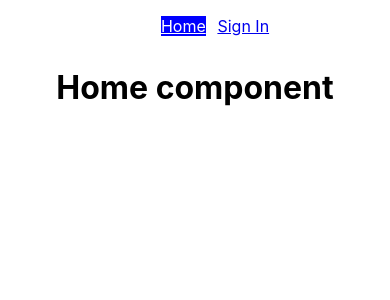
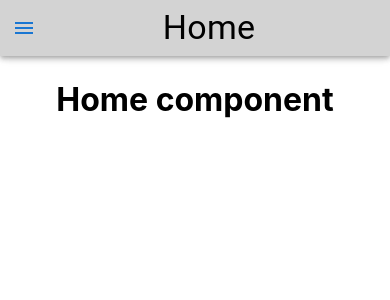
Before and after one commit to BeerSheva22-ArtemVolkov/react-application, a React (Create React App) app: page / in a window 390 px wide. Shown: the top 300 px of the page. Built offline with nearby package versions, Linux system fonts and the light colour scheme.

Commit message:
additional navigator

```diff
--- a/src/App.tsx
+++ b/src/App.tsx
@@ -1,7 +1,5 @@
-import { useEffect } from "react";
-import { useDispatch } from "react-redux";
-import { BrowserRouter, NavLink, Route, Routes } from "react-router-dom";
-import Navigator, { RouteType } from "./components/navigators/Navigator";
+import { BrowserRouter, Route, Routes } from "react-router-dom";
+import { RouteType } from "./components/navigators/Navigator";
 import Home from "./components/pages/Home";
 import Customers from "./components/pages/Customers";
 import Orders from "./components/pages/Orders";
@@ -15,6 +13,7 @@
 import { useMemo } from "react";
 import routesConfig from './config/routes-config.json';
 import NotFound from "./components/pages/NotFound";
+import NavigatorDispathcer from "./components/navigators/NavigatorDispatcher";
 
 const { always, authenticated, admin, noadmin, noauthenticated } = routesConfig;
 function getRoutes(username: string): RouteType[] {
@@ -36,7 +35,7 @@
   return <BrowserRouter>
     <Routes>
       {/* Route - это условно отображаемый компонент, который предоставляет пользовательский интерфейс, когда его путь совпадает с текущим URL. */}
-      <Route path="/" element={<Navigator routes={routes} />}>
+      <Route path="/" element={<NavigatorDispathcer routes={routes} />}>
         {/* index - основной подмаршрут */}
         <Route index element={<Home />} />
         <Route path="customers" element={<Customers />} >
--- a/src/components/common/Input.tsx
+++ b/src/components/common/Input.tsx
@@ -33,8 +33,8 @@
     function onChangeFn(event: any) {
         // console.log(event.target.nodeValue);
         inputElementRef.current = event.target as any
-        // setDisabled(!inputElementRef.current?.value)
-        setDisabled(!event.traget.value)
+        setDisabled(!inputElementRef.current?.value)
+        // setDisabled(!event.traget.value)
     }
 
     return (
--- a/src/components/navigators/Navigator.tsx
+++ b/src/components/navigators/Navigator.tsx
@@ -1,4 +1,6 @@
-import { useEffect } from 'react'
+import { AppBar, Link, Tab, Tabs  } from '@mui/material'
+import { Box } from '@mui/system'
+import { ReactNode, useEffect, useState } from 'react'
 import { NavLink, Outlet, useLocation, useNavigate } from 'react-router-dom'
 export type RouteType = {
     to: string, label: string
@@ -9,23 +11,33 @@
     // useEffect: туда передается функция, которая будет вызываться при монтировании или изменении зависимости
     const location = useLocation();// useSelector дает измененное значение состояние. (дает текущий путь из адресной строки)
     //useLocation дает измененное состояние раута (дает активный раут)
+    const [value, setValue] = useState(0)
     useEffect(() => {
         let index = routes.findIndex(r => r.to === location.pathname)
         if (index < 0) {
             index = 0;
         }
         navigate(routes[index].to);
+        setValue(index)
     }, [routes])
 
-    return <div >
-        <nav>
-            <ul className="navigator-list">
-                {routes.map(route => <li key={route.label} className="navigator-item">
-                    <NavLink to={route.to}>{route.label}</NavLink>
-                </li>)}
-            </ul>
-        </nav>
+    function onChangeFn(event: any, newValue: number) {
+        setValue(newValue)
+    }
+
+    function getTabs(): ReactNode {
+        return routes.map(route => <Tab component={NavLink} to={route.to} label={route.label} key={route.label}/>)
+    }
+
+    return <Box mt={10}>
+        {/* sx - style extended? */}
+        <AppBar sx={{backgroundColor: 'lightgray'}}>
+            <Tabs value={value} onChange={onChangeFn}>
+                {getTabs()}
+            </Tabs>
+        </AppBar>
         <Outlet></Outlet>
-    </div>
+    </Box>
 }
+
 export default Navigator;
--- /dev/null
+++ b/src/components/navigators/NavigatorDispatcher.tsx
@@ -0,0 +1,13 @@
+
+import { useTheme } from "@mui/material/styles";
+import Navigator, { RouteType } from "./Navigator";
+import { useMediaQuery } from "@mui/material";
+import NavigatorPortrait from "./NavigatorPortrait";
+
+const NavigatorDispathcer: React.FC<{routes: RouteType[]}> = ({routes}) => {
+    const theme = useTheme();
+    const isPortrait = useMediaQuery(theme.breakpoints.down('sm'));
+    return !isPortrait ? <Navigator routes={routes}/> : <NavigatorPortrait routes={routes}/>
+}
+
+export default NavigatorDispathcer
--- /dev/null
+++ b/src/components/navigators/NavigatorPortrait.tsx
@@ -0,0 +1,78 @@
+import { AppBar, Box, Drawer, IconButton, List, ListItem, ListItemButton, Toolbar, Typography, Tab } from "@mui/material";
+import { RouteType } from "./Navigator";
+import { Outlet, useLocation, useNavigate } from "react-router";
+import MenuIcon from '@mui/icons-material/Menu';
+import { useEffect, useState } from "react";
+import ChevronRightIcon from '@mui/icons-material/ChevronRight';
+import { NavLink } from "react-router-dom";
+
+const NavigatorPortrait: React.FC<{ routes: RouteType[] }> = ({ routes }) => {
+
+    const navigate = useNavigate()
+    const location = useLocation();
+    const [open, setOpen] = useState(false);
+    const [menuName, setMenuName] = useState<string>('')
+
+    const handleDrawerOpen = () => {
+        setOpen(true);
+    };
+
+    const handleDrawerClose = () => {
+        setOpen(false);
+    };
+
+    function updateMenuName(menuName: string) {
+        handleDrawerClose();
+        setMenuName(menuName)
+    }
+
+    useEffect(() => {
+        let index = routes.findIndex(r => r.to === location.pathname)
+        if (index < 0) {
+            index = 0;
+        }
+        navigate(routes[index].to);
+        setMenuName(routes[index].label)
+    }, [routes])
+
+    return <Box mt={10}>
+        <AppBar sx={{ backgroundColor: 'lightgray' }}>
+            <Toolbar>
+                <IconButton
+                    color="primary"
+                    aria-label="open drawer"
+                    onClick={handleDrawerOpen}
+                    edge="start"
+                >
+                    <MenuIcon />
+                </IconButton>
+                <Box flexGrow={1}>
+                    <Typography variant="h4" noWrap component="p" color={"black"} align="center">
+                        {menuName}
+                    </Typography>
+                </Box>
+            </Toolbar>
+        </AppBar>
+        <Drawer
+            variant="persistent"
+            anchor="left"
+            open={open}
+        >
+            <IconButton onClick={handleDrawerClose}>
+                <ChevronRightIcon />
+            </IconButton>
+            <List>
+                {routes.map(route => (
+                    <ListItem key={route.label} disablePadding>
+                        <ListItemButton>
+                            <Tab component={NavLink} to={route.to} label={route.label} key={route.label} value={route.label} onClick={updateMenuName.bind(undefined, route.label)} />
+                        </ListItemButton>
+                    </ListItem>
+                ))}
+            </List>
+        </Drawer>
+        <Outlet></Outlet>
+    </Box>
+}
+
+export default NavigatorPortrait;
```
